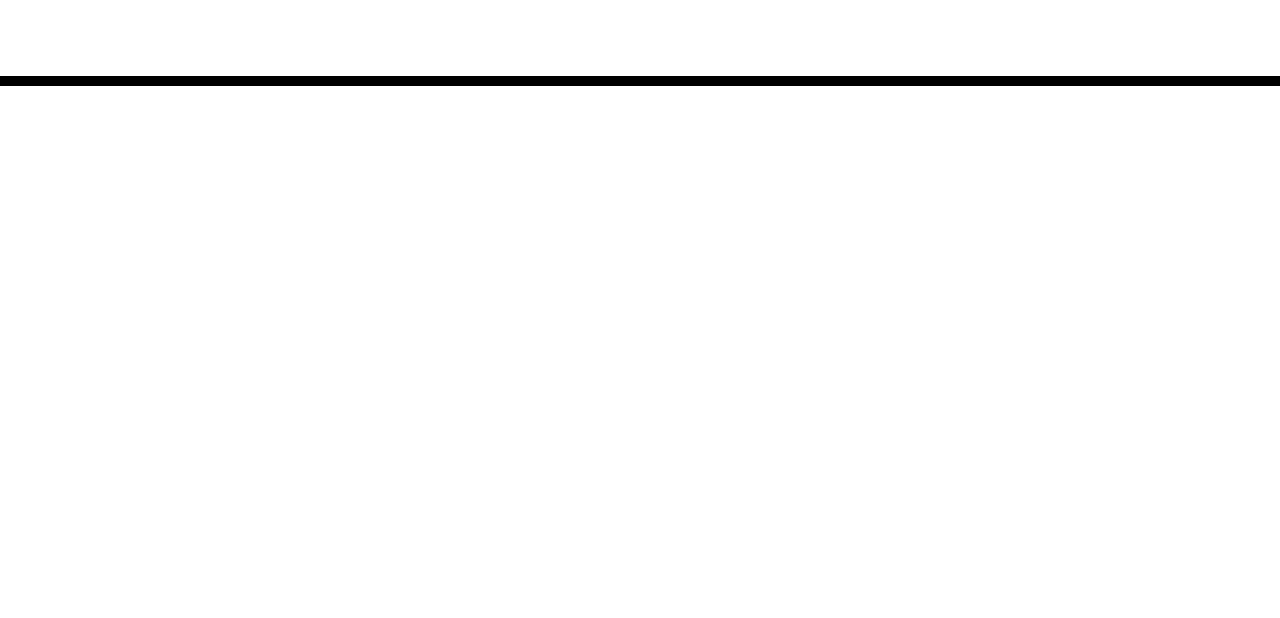
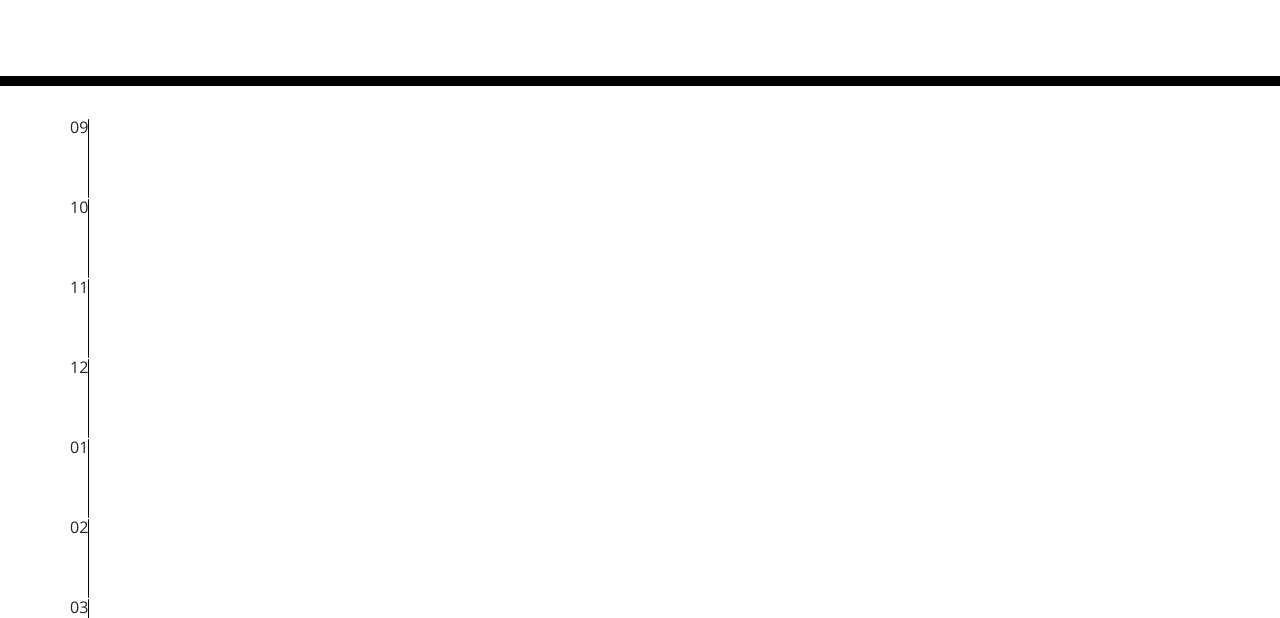
Before and after one commit to APaulaMiranda/DayPlanner, a plain HTML site: page Develop/index.html in a window 1280 px wide. Shown: the part 182-800 px from the top of the page. Drawn offline with nearby package versions, Linux system fonts and the light colour scheme.

Commit message:
basic div creation from 9 am to 5 pm

```diff
--- a/Develop/index.html
+++ b/Develop/index.html
@@ -1,23 +1,14 @@
 <!DOCTYPE html>
 <html lang="en">
+
 <head>
   <meta charset="UTF-8" />
   <meta name="viewport" content="width=device-width, initial-scale=1.0" />
   <meta http-equiv="X-UA-Compatible" content="ie=edge" />
-    <link
-      rel="stylesheet"
-      href="https://stackpath.bootstrapcdn.com/bootstrap/4.3.1/css/bootstrap.min.css"
-    />
-    <link
-      rel="stylesheet"
-      href="https://use.fontawesome.com/releases/v5.8.1/css/all.css"
-      integrity="sha384-50oBUHEmvpQ+1lW4y57PTFmhCaXp0ML5d60M1M7uH2+nqUivzIebhndOJK28anvf"
-      crossorigin="anonymous"
-    />
-    <link
-      href="https://fonts.googleapis.com/css?family=Open+Sans&display=swap"
-      rel="stylesheet"
-    />
+  <link rel="stylesheet" href="https://stackpath.bootstrapcdn.com/bootstrap/4.3.1/css/bootstrap.min.css" />
+  <link rel="stylesheet" href="https://use.fontawesome.com/releases/v5.8.1/css/all.css"
+    integrity="sha384-50oBUHEmvpQ+1lW4y57PTFmhCaXp0ML5d60M1M7uH2+nqUivzIebhndOJK28anvf" crossorigin="anonymous" />
+  <link href="https://fonts.googleapis.com/css?family=Open+Sans&display=swap" rel="stylesheet" />
   <link rel="stylesheet" href="style.css" />
   <title>Work Day Scheduler</title>
 </head>
@@ -34,5 +25,7 @@
 
   <script src="https://code.jquery.com/jquery-3.4.1.min.js"></script>
   <script src="https://cdnjs.cloudflare.com/ajax/libs/moment.js/2.24.0/moment.min.js"></script>
+  <script src="index.js"></script>
 </body>
+
 </html>
--- /dev/null
+++ b/Develop/index.js
@@ -0,0 +1,21 @@
+var currentStartOfHour = moment().set("m", 0).set("s", 0);
+var startOfBusinessDay = moment().set("m", 0).set("s", 0).set("h", 9);
+
+while (startOfBusinessDay.get("h") < 18) {
+    var row = $("<div>" + startOfBusinessDay.format("hh") + "</div>").addClass("row");
+    row.append($("<div></div>").addClass("hour").appendTo(row));
+    var middle = $("<div></div>");
+    if (startOfBusinessDay.get("h") < currentStartOfHour.get("h")) {
+        middle.addClass("past");
+    }
+    else if (startOfBusinessDay.get("h") === currentStartOfHour.get("h")) {
+        middle.addClass("present");
+    }
+    else {
+        middle.addClass("future");
+    }
+    row.append(middle);
+    row.append($("<div></div>").addClass("saveBtn"));
+    $(".container").append(row);
+    startOfBusinessDay.add("h", 1);
+}
```
Lines whose indentation alone changed are shown as unchanged.
